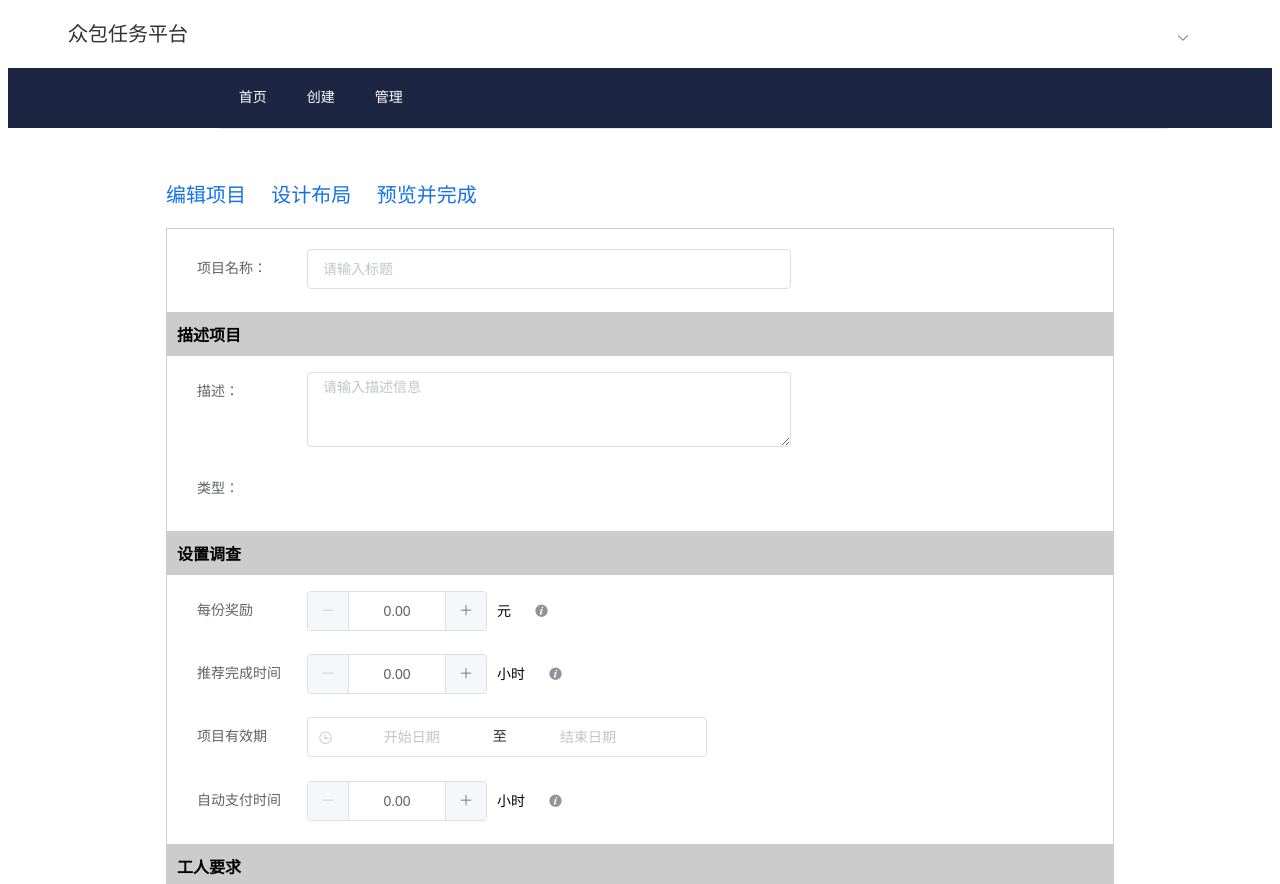
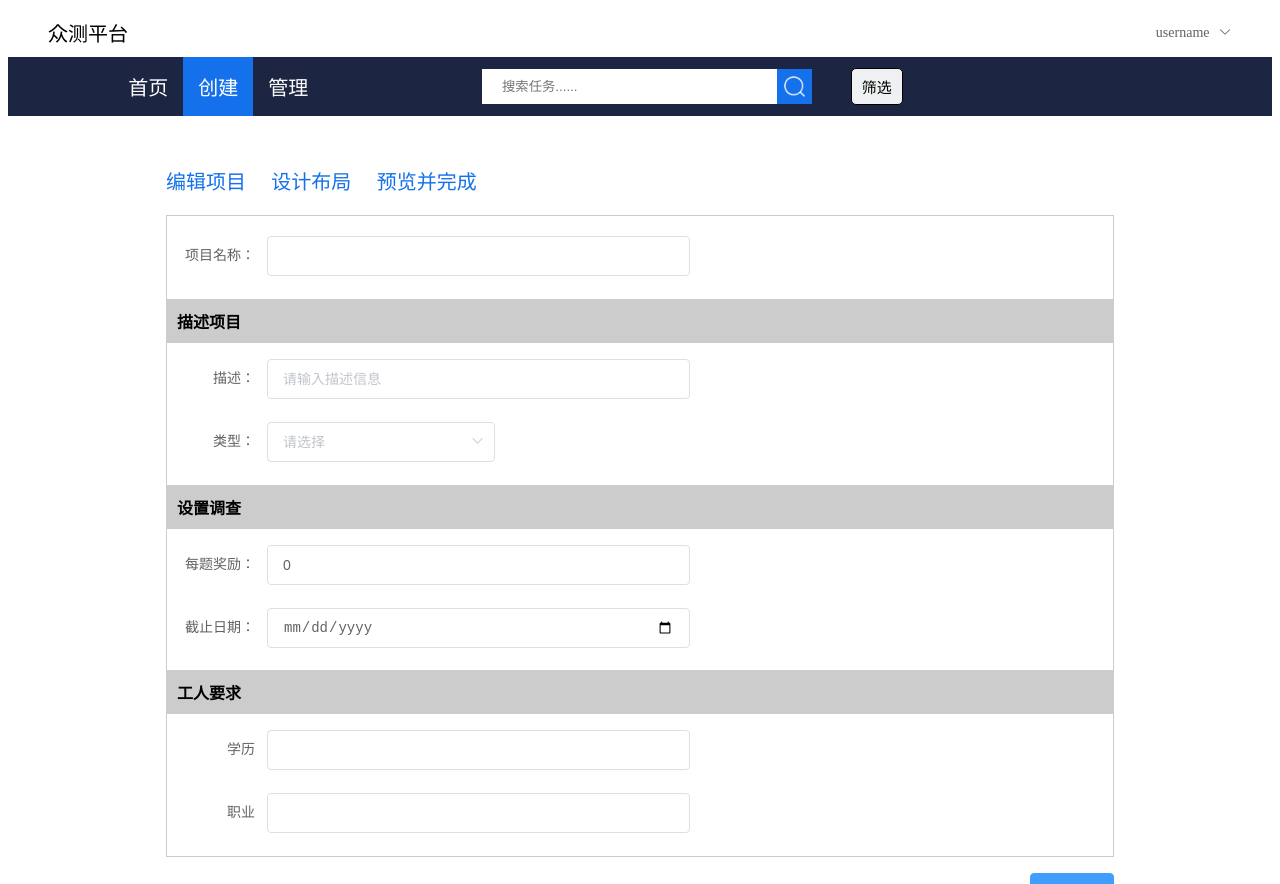
Before and after one commit to Doifo/software-test, a Vue app: page /requester-edit-project in a window 1280 px wide. Shown: the top 884 px of the page. Built offline with nearby package versions, Linux system fonts and the light colour scheme.

Commit message:
Revert "4.12 zqy"
This reverts commit e110b6475363f27926c34ab9afd245a100003ed3.

```diff
--- a/src/components/navi/RequesterHomepageTopbar.vue
+++ /dev/null
@@ -1,144 +0,0 @@
-<template>
-
-<div>
-  <div class="title" >
-    <el-row>
-      <el-col :span="6">
-      <span style="font-size:20px;color:#303133;padding:20px 0 0 20px;">众包任务平台</span>
-    </el-col>
-    <el-col :span="16"><p></p></el-col>
-    <el-col :span="2">
-        <el-dropdown @command="handleCommand">
-          <el-button type="text" style="color:#606266;width:100%;">
-            <span>{{user.username}}<i class="el-icon-arrow-down el-icon--right"></i></span>
-          </el-button>
-          <el-dropdown-menu slot="dropdown">
-            <el-dropdown-item command="info">个人信息</el-dropdown-item>
-            <el-dropdown-item command="logout">退出</el-dropdown-item>
-          </el-dropdown-menu>
-        </el-dropdown>
-    </el-col>
-    </el-row>
-  </div>
-    <div class="topbar">
-       <el-row>
-        <el-col :span="4">
-                <div class="topbar_title"></div>
-            </el-col>
-        <el-col :span="18">
-            <el-menu :default-active="activeIndex"
-                    class="el-menu-demo"
-                    mode="horizontal"
-                    @select="handleSelect"
-                     router
-                    background-color="#1C2541"
-                    text-color="#fff"
-                    active-text-color="#fff">
-                <el-menu-item index="">首页</el-menu-item>
-                <el-menu-item index="requester_create">创建</el-menu-item>
-                <el-menu-item index="requester_manage">管理</el-menu-item>
-
-            </el-menu>
-        </el-col>
-      <el-col :span="2">
-        <!--<el-button type="text" style="color:#ffffff;width:100%;height:60px" @click="informationPage">
-          <span>{{user.username}}</span>
-        </el-button>-->
-
-      </el-col>
-      <!--
-        <el-col :span="3">
-          <el-button type="text" style="color:#ffffff;width:100%;height:60px" @click="informationPage">
-            <span>{{user.username}}</span>
-          </el-button>
-        </el-col>
-
-        <el-col :span="1" style = "background-color:#313233">
-          <el-button type="text" style="color:#ffffff;width:100%;height:60px" @click="logout">
-            <span>退出</span>
-          </el-button>
-        </el-col>
-        -->
-         </el-row>
-    </div>
-</div>
-</template>
-
-<script>
-    export default {
-        methods: {
-          informationPage(){
-            this.$router.push('/requester-information')
-          },
-          logout(){
-            this.$store.commit('UserLogout');
-            this.$router.replace('/login')
-          },
-          handleSelect(key, keyPath) {
-            console.log(this);
-            console.log(key,keyPath);
-          },
-          handleCommand(command) {
-            if(command === 'info'){
-              this.informationPage();
-            }
-            else{
-              this.logout();
-            }
-          }
-        },
-        computed:{
-            activeIndex(){
-                    return this.$route.path.replace('/','');
-            }
-        },
-        data(){
-            return{
-              user:{
-                username:this.$store.state.username,
-              },
-              logo:require('../../../static/logo_white.png')
-            }
-        }
-    }
-</script>
-
-
-<style>
-.topbar{
-    background-color: #1C2541;
-    color: #fff;
-    height: 60px;
-}
-.el-menu-item.is-active {
-   background-color: #1471EB !important;
-}
-.topbar_title{
-
-    color: #fff;
-
-    margin-left:50px;
-    margin-top: 13px;
-    font-size: 70%;
-}
-.topbar_control{
-    font-size: 120%;
-}
-.topbar_user{
-    /*margin-top:23px;  */
-    font-size: 15px;
-    font-weight: 200;
-    background-color: rgba(0,0,0,0);
-    color: #fff;
-    border: none;
-}
-.topbar_user user{
-    padding-right: 20px;
-
-}
-.topbar_user user:hover{
-   cursor:pointer;
-   color: rgb(121, 185, 245)
-}
-
-</style>
--- a/src/components/requester/ProjectBaseInfoEdit.vue
+++ b/src/components/requester/ProjectBaseInfoEdit.vue
@@ -1,113 +1,33 @@
 <template>
-  <div style="width:75%;margin:0 auto;"  class="RequesterEditProject">
-    <el-form
-        label-width="140px"
-        label-position="left"
-        style="border:1px solid #ccc;"
-      >
+  <div style="width:75%;margin:0 auto;">
+    <el-form label-width="100px" style="border:1px solid #ccc;">
       <el-form-item label="项目名称：" style="margin-top:20px;">
-          <el-input placeholder="请输入标题" v-model="name" style="width:60%"></el-input>
+        <el-input v-model="name"></el-input>
       </el-form-item>
       <p class="line">描述项目</p>
       <el-form-item label="描述：">
-          <el-input
-            placeholder="请输入描述信息"
-            v-model="desc"
-            style="width:60%"
-            type="textarea" :autosize="{ minRows: 3, maxRows: 5}"
-           >
-           </el-input>
+        <el-input v-model="desc" placeholder="请输入描述信息"></el-input>
       </el-form-item>
       <el-form-item label="类型：">
-          <span style="color:#606266">{{project_type}}</span>
+        <el-select v-model="projectType" placeholder="请选择">
+          <el-option label="选择题" value="选择题"></el-option>
+          <el-option label="图片圈注" value="图片圈注"></el-option>
+        </el-select>
       </el-form-item>
       <p class="line">设置调查</p>
-        <el-form-item label="每份奖励">
-        <el-input-number v-model="reward" :precision="2"  type="number"
-                            :step="0.1" :min="0" style="min-width:80px;!important width:20%;margin-right:10px"></el-input-number>元
-        <el-popover
-            placement="right-start"
-            title="属性说明"
-            width="200"
-            trigger="hover"
-            content="回答每个问题（注意：不是每个项目）参与者可以获得的报酬">
-            <i class="el-icon-info" slot="reference" style="padding-left:20px;color:#909399"></i>
-        </el-popover>
+      <el-form-item label="每题奖励：">
+        <el-input v-model="reward" placeholder="元"></el-input>
       </el-form-item>
-        <el-form-item label="推荐完成时间">
-        <el-input-number v-model="time_limitation" :precision="2" :min="0" type="number"
-                            style="min-width:80px;!important width:20%;margin-right:10px"></el-input-number>小时
-        <el-popover
-            placement="right-start"
-            title="属性说明"
-            width="200"
-            trigger="hover"
-            content="推荐参与者从开始答题到提交项目的时间">
-            <i class="el-icon-info" slot="reference" style="padding-left:20px;color:#909399"></i>
-        </el-popover>
-        </el-form-item>
-        <el-form-item label="项目有效期"><!--限制：开始日期不能小于当前日期-->
-        <div class="block">
-            <!--{{limi_value}}-->
-            <el-date-picker
-            v-model="limi_value"
-            :picker-options="pickerOptions1"
-            type="datetimerange"
-            range-separator="至"
-            start-placeholder="开始日期"
-            end-placeholder="结束日期">
-            </el-date-picker>
-        </div>
-        </el-form-item>
-        <el-form-item label="自动支付时间">
-        <el-input-number v-model="pay_time" :precision="2" type="number"
-                            style="min-width:80px;!important width:20%;margin-right:10px" :max="72" :min="0"></el-input-number>小时
-        <el-popover
-            placement="right-start"
-            title="属性说明"
-            width="200"
-            trigger="hover"
-            content="参与者完成项目后多久系统自动支付酬金给参与者（不超过72小时）">
-            <i class="el-icon-info" slot="reference" style="padding-left:20px;color:#909399"></i>
-        </el-popover>
+      <el-form-item label="截止日期：">
+        <!-- <el-date-picker v-model="end_time"></el-date-picker> -->
+        <el-input type="date" v-model="end_time" placeholder="天"></el-input>
       </el-form-item>
       <p class="line">工人要求</p>
-        <el-form-item label="推荐领域"  >
-            <el-select v-model="area" filterable placeholder="请选择" style="width:40%;">
-            <el-option
-                v-for="item in condition_options"
-                :key="item.value"
-                :label="item.label"
-                :value="item.value">
-            </el-option>
-            </el-select>
-            <el-popover
-            placement="right-start"
-            title="属性说明"
-            width="200"
-            trigger="hover"
-            content="参与者需要拥有哪些领域的知识才能更好地参与该项目（多选）">
-            <i class="el-icon-info" slot="reference" style="padding-left:20px;color:#909399"></i>
-            </el-popover>
+      <el-form-item label="学历">
+        <el-input></el-input>
       </el-form-item>
-        <el-form-item label="等级要求">
-            <el-input-number v-model="level" type="number"
-                            :min="0" style="min-width:80px;!important width:20%;margin-right:10px"></el-input-number>
-            <el-popover
-            placement="right-start"
-            title="属性说明"
-            width="200"
-            trigger="hover"
-            content="参与者需要多高的等级才能更好地完成项目">
-            <i class="el-icon-info" slot="reference" style="padding-left:20px;color:#909399"></i>
-            </el-popover>
-        </el-form-item>
-        <el-form-item label="年龄要求">
-            <el-input-number v-model="min_age" type="number"
-                            :min="0" style="min-width:30px;!important width:20%;margin-right:10px"></el-input-number>
-            <span style="margin-right:10px;"> 至 </span>
-            <el-input-number v-model="max_age"
-                            :min="0" style="min-width:80px;!important width:20%;margin-right:10px"></el-input-number>
+      <el-form-item label="职业">
+        <el-input></el-input>
       </el-form-item>
     </el-form>
     <p style="text-align:right">
@@ -121,69 +41,15 @@ export default {
   name: "ProjectBaseInfoEdit",
   data() {
     return {
-      //form element
       name: "",
       desc: "",
       projectType: "",
       reward: 0,
-      level:0,
-      limi_value:0,
-      time_limitation:0,
-      pay_time:0,
-      area:'',
-      usage:0,
-      min_age:0,
-      max_age:0,//form element end
-      project_type:'',
-      condition_options: [{
-          value: '计算机',
-          label: '计算机'
-        }, {
-          value: '医药',
-          label: '医药'
-        }, {
-          value: '教育',
-          label: '教育'
-        }, {
-          value: '财经',
-          label: '财经'
-        }, {
-          value: '政法',
-          label: '政法'
-        },
-          {
-            value: '科研',
-            label: '科研'
-          },
-          {
-            value: '公益',
-            label: '公益'
-          },
-          {
-            value: '音乐',
-            label: '音乐'
-          },
-          {
-            value: '设计',
-            label: '设计'
-          },
-          {
-            value: '行政',
-            label: '行政'
-          },
-          {
-            value: '交通',
-            label: '交通'
-          }
-        ],
-        pickerOptions1: {
-          disabledDate(time) {
-            return time.getTime() < Date.now()-24*3600*1000;
-          },}
+      end_time: ""
     };
   },
   methods: {
-    /*dateToString: function(draftTimeV) {
+    dateToString: function(draftTimeV) {
       // console.log(draftTimeV);
       draftTimeV = draftTimeV + "";
       let date = "";
@@ -204,20 +70,8 @@ export default {
       date = str[3] + "-";
       date = date + month[str[1]] + "-" + str[2] + " " + str[4];
       return date;
-    },*/
+    },
     submitForm: function() {
-      function dateToString(draftTimeV){
-          draftTimeV = draftTimeV + "";
-          let date = '';
-          let month = new Array();
-          month["Jan"] = 1; month["Feb"] = 2; month["Mar"] = 3; month["Apr"] = 4; month["May"] = 5; month["Jun"] = 6;
-          month["Jul"] = 7; month["Aug"] = 8; month["Sep"] = 9; month["Oct"] = 10; month["Nov"] = 11; month["Dec"] = 12;
-          let str = draftTimeV.split(" ");
-          date = str[3] + "-";
-          date = date + month[str[1]] + "-" + str[2] + ' ' + str[4];
-          return date;
-        }
-      console.log(this.limi_value);
       let form = {
         formType: 'baseInfo',
         para: {
@@ -227,15 +81,15 @@ export default {
           status:0,
           type:this.projectType,
           restrictions:'你妈的',
-          time_limitation:this.time_limitation,
-          start_time: dateToString(this.limi_value[0]),
-          end_time:dateToString( this.limi_value[1]),
-          level:this.level,
-          pay_time:this.pay_time,
-          area:this.area,
-          usage:this.usage,
-          min_age:this.min_age,
-          max_age:this.max_age
+          start_time: this.dateToString(new Date()),
+          end_time: this.dateToString(new Date(this.end_time)),
+          level:0,
+          time_limitation:0,
+          pay_time:0,
+          area:'计算机',
+          usage:'无',
+          min_age:0,
+          max_age:0
         }
       };
       this.$emit("submitForm", form);
@@ -256,9 +110,3 @@ export default {
   width: 50%;
 }
 </style>
-
-<style>
-.RequesterEditProject .el-form-item__label{
-  padding-left:30px;
-}
-</style>
--- a/src/views/RequesterEditProject.vue
+++ b/src/views/RequesterEditProject.vue
@@ -1,6 +1,6 @@
 <template>
   <div>
-    <RequesterHomepageTopbar></RequesterHomepageTopbar>
+    <worker-header></worker-header>
     <el-row>
       <el-col :span="2" :offset="3">
         <p style="color:#1471eb;font-size:20px;margin-top:50px;">编辑项目</p>
@@ -19,7 +19,7 @@
 </template>
 
 <script>
-import RequesterHomepageTopbar from '@/components/navi/RequesterHomepageTopbar.vue';
+import WorkerHeader from "@/components/WorkerHeader"
 import ProjectBaseInfoEdit from "@/components/requester/ProjectBaseInfoEdit"
 import ProjectLayoutEdit from "@/components/requester/ProjectLayoutEdit"
 import ProjectPreview from "@/components/requester/ProjectPreview"
@@ -33,7 +33,7 @@ export default {
     };
   },
   components: {
-    RequesterHomepageTopbar,
+    WorkerHeader,
     ProjectBaseInfoEdit,
     ProjectLayoutEdit,
     ProjectPreview
@@ -41,7 +41,6 @@ export default {
   methods: {
     handleSubmitForm: function(form) {
       if(form.formType=='baseInfo'){
-        console.log(form.para);
         let para = new URLSearchParams();
         for(let key in form.para){
           para.append(key,form.para[key]);
```
Also changed, not shown: 1 other file (tests, documents, lock files or other folders). Lines whose indentation alone changed are shown as unchanged.
